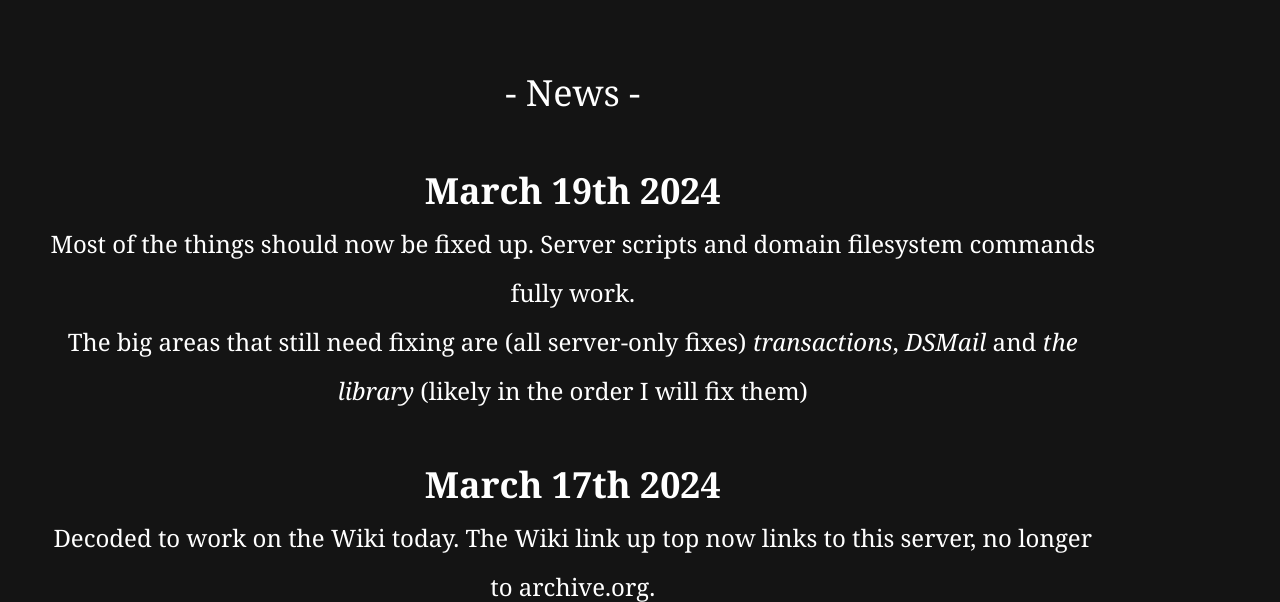
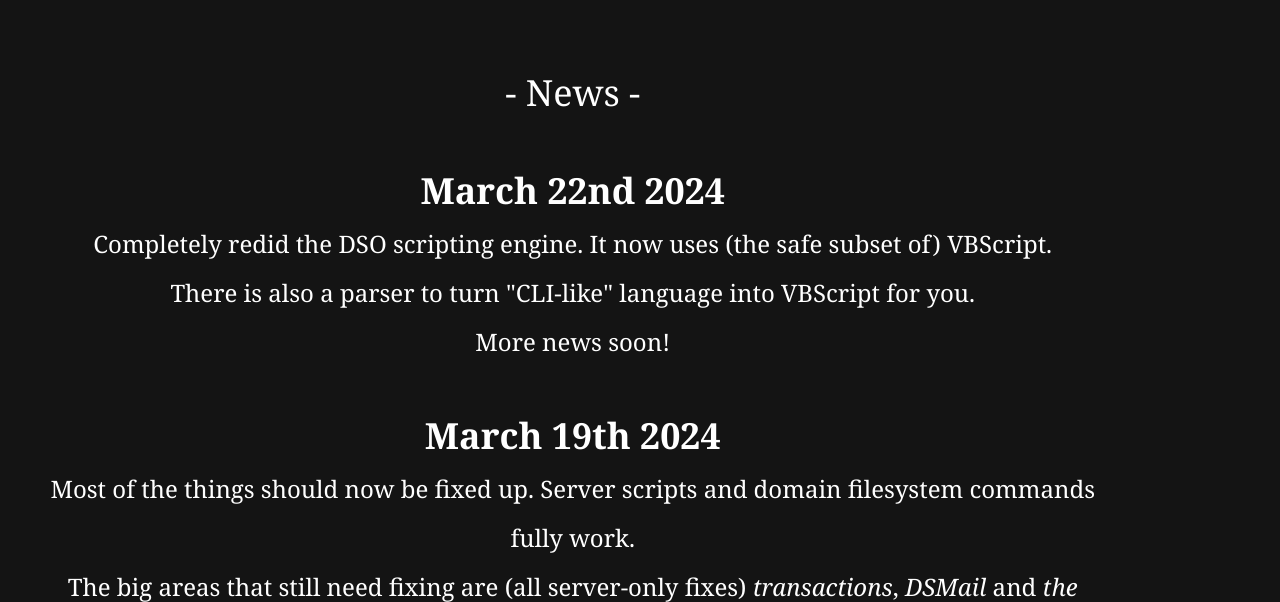
Before and after one commit to Doridian/DarkSignsOnline, a PHP site: page / in a window 1280 px wide. Shown: the part 173-775 px from the top of the page. Run offline with PHP 8.4, Linux system fonts and the light colour scheme.

Commit message:
announce new scripting

```diff
--- a/server/index.php
+++ b/server/index.php
@@ -1,5 +1,10 @@
 <?php require('_top.php'); ?>
 <span class="style5"><br />- News - <br /><br />
+
+  <strong>March 22nd 2024</strong><br /><span class="style9">
+    Completely redid the DSO scripting engine. It now uses (the safe subset of) VBScript.<br />
+    There is also a parser to turn "CLI-like" language into VBScript for you.<br />
+    More news soon!</span><br /><br />
 
   <strong>March 19th 2024</strong><br /><span class="style9">
     Most of the things should now be fixed up. Server scripts and domain filesystem commands fully work.<br />
```
